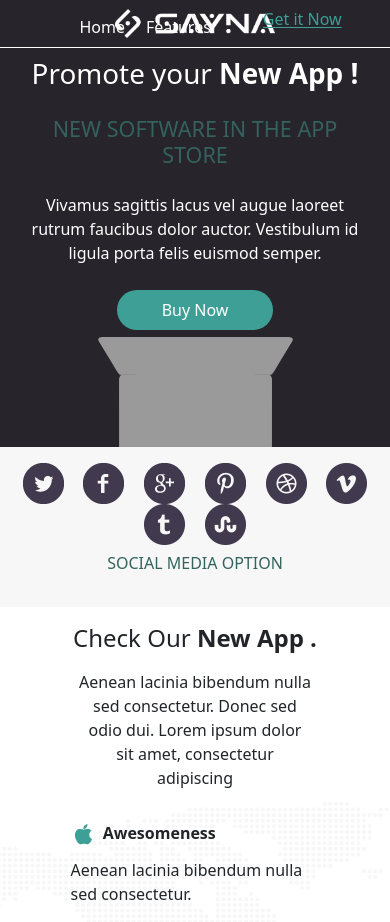
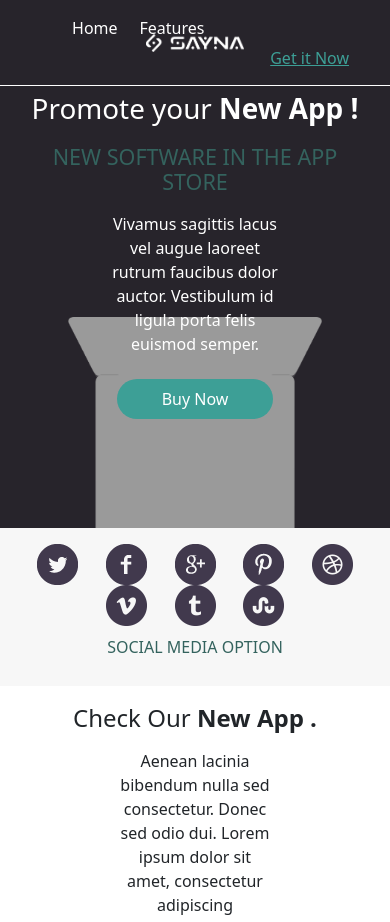
Before and after one commit to Tokinantenaina-Nt/Promote-your-New-App, a plain HTML site: page index.html in a window 390 px wide. Shown: the top 922 px of the page. Drawn offline with nearby package versions, Linux system fonts and the light colour scheme.

Commit message:
modif avant responsive

```diff
--- a/assets/CSS/Style.css
+++ b/assets/CSS/Style.css
@@ -17,19 +17,15 @@
  header>nav>div {
      text-align: right;
      width: 100%;
-     margin-top: -3em;
+     margin-top: -3%;
      color: #fff;
  }
 
  header nav {
      background: center no-repeat;
-     background-size: 10em;
+     background-size: 25%;
      background-color: #27242b;
-     padding: 4% 10%;
- }
-
- #logo {
-     padding-top: 2em;
+     padding: 4% 8%;
  }
 
  header>nav>ul>li>a {
@@ -49,8 +45,8 @@
      background: center bottom no-repeat;
      color: #ffffff;
      background-color: #27242b;
-     padding: 0 5% 40%;
-     margin: 0;
+     padding: 0 5% 33%;
+     margin: 0 0 5% 0;
      text-align: center;
  }
 
@@ -83,7 +79,7 @@
  }
 
  .iconSocial img {
-     padding: 0 2%;
+     padding: 0 3%;
  }
 
  p {
@@ -106,7 +102,7 @@
  h5,
  h6 {
      margin: 0;
-     padding: 2.5% 1.5%;
+     padding: 1.5% 1.5%;
  }
 
  .newApp {
@@ -136,7 +132,7 @@
  }
 
  .screenshot {
-     padding: 5% 27%;
+     padding: 0% 27%;
      background-color: #f7f7f7;
  }
 
@@ -177,7 +173,11 @@
 
  footer {
      color: #ababab;
-     padding: 2.5% 10% 0;
+     padding: 2.5% 17% 0;
+ }
+
+ footer img {
+     padding: 0 2%;
  }
 
  .copyright p {
--- a/index.html
+++ b/index.html
@@ -25,10 +25,10 @@
         <div id="trait"></div>
 
         <!-- EN TETE = 'promeote your new app'-->
-        <section id="promoteNewApp" style="background-image: url(assets/img/ordinateur.png); background-size: 50%;">
+        <section id="promoteNewApp" style="background-image: url(assets/img/ordinateur.png); background-size: 65% 50%;">
             <h1>Promote your <strong> New App !</strong></h1>
             <h4 style="color:#34635e ;">NEW SOFTWARE IN THE APP STORE</h4>
-            <p>Vivamus sagittis lacus vel augue laoreet rutrum faucibus dolor auctor. Vestibulum id ligula porta felis euismod semper.
+            <p style="padding: 1% 25% 2%;">Vivamus sagittis lacus vel augue laoreet rutrum faucibus dolor auctor. Vestibulum id ligula porta felis euismod semper.
             </p>
             <a href="#"><button type="button">Buy Now</button></a>
         </section>
@@ -41,13 +41,13 @@
             <a href="#"><img src="assets/img/social_icon6.png" alt=""></a>
             <a href="#"><img src="assets/img/social_icon7.png" alt=""></a>
             <a href="#"><img src="assets/img/social_icon8.png" alt=""></a>
-            <h6 style="color: #34635e;">SOCIAL MEDIA OPTION</h6>
+            <h6 style="color: #34635e; padding-top: 3%;">SOCIAL MEDIA OPTION</h6>
         </div>
     </header>
     <Section id="main">
         <div class="grdTitre" style="text-align: center;"> Check Our <strong>New App .</strong>
         </div>
-        <p style="padding: 0 20%; text-align: center; margin: 0;">
+        <p style="padding: 0 30%; text-align: center; margin: 0;">
             Aenean lacinia bibendum nulla sed consectetur. Donec sed odio dui. Lorem ipsum dolor sit amet, consectetur adipiscing
         </p>
     </Section>
@@ -111,7 +111,7 @@
     <section class="screenshot">
         <div class="container>
           <div class=" col-sm ">
-            <div class="grdTitre "> The best <strong>Screenshots .</strong></div><div>
+            <div class="grdTitre " style="padding: 7% 0; "> The best <strong>Screenshots .</strong></div><div>
           <div class="row elements ">
              <div class="col-lg ">
                 <figure>
@@ -169,6 +169,8 @@
         </div>
     </div>
     </section>
+
+    <!-- CONTACT  -->
     <section class="contact ">
         <div class="container ">
             <div class="row ">
@@ -178,12 +180,12 @@
                     </p>
                 </div>
                 <div class="col-sm-2 ">
-                    <h6>INFO</h6>
+                    <h6 style="padding-top: 15%; ">INFO</h6>
                     <p>Website Features Appstore Unsubscribe</p>
 
                 </div>
                 <div class="col-sm-5 ">
-                    <h6>CONTACT</h6>
+                    <h6 style="padding-top: 6%; "> CONTACT</h6>
                     <p> SAYNA SARL <br>
                         Business Center 2ème étage à gauche <br>
                         Tanjombato 101 Antananarivo NIF : 0000000000000 Stat : 00000000000000 <br>
```
